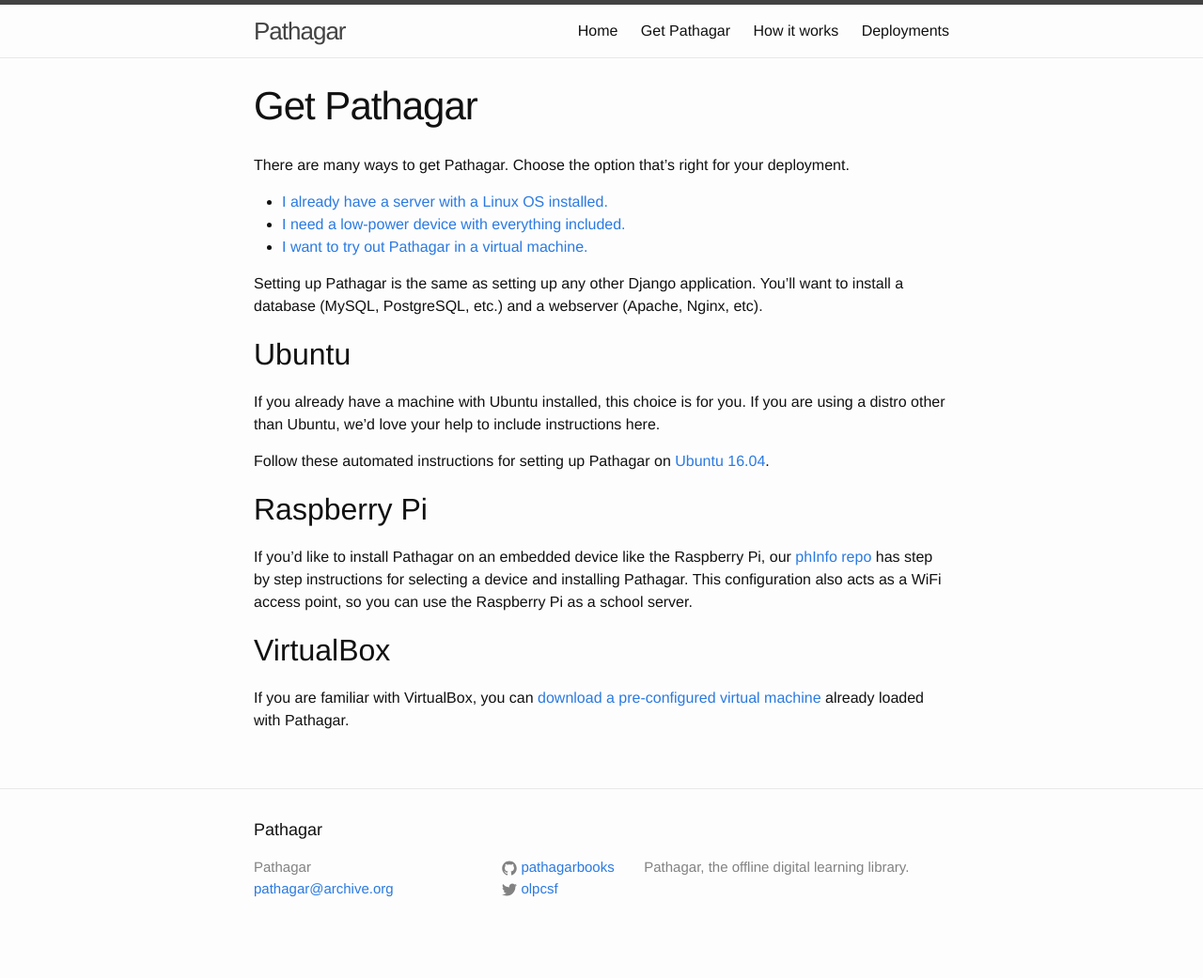
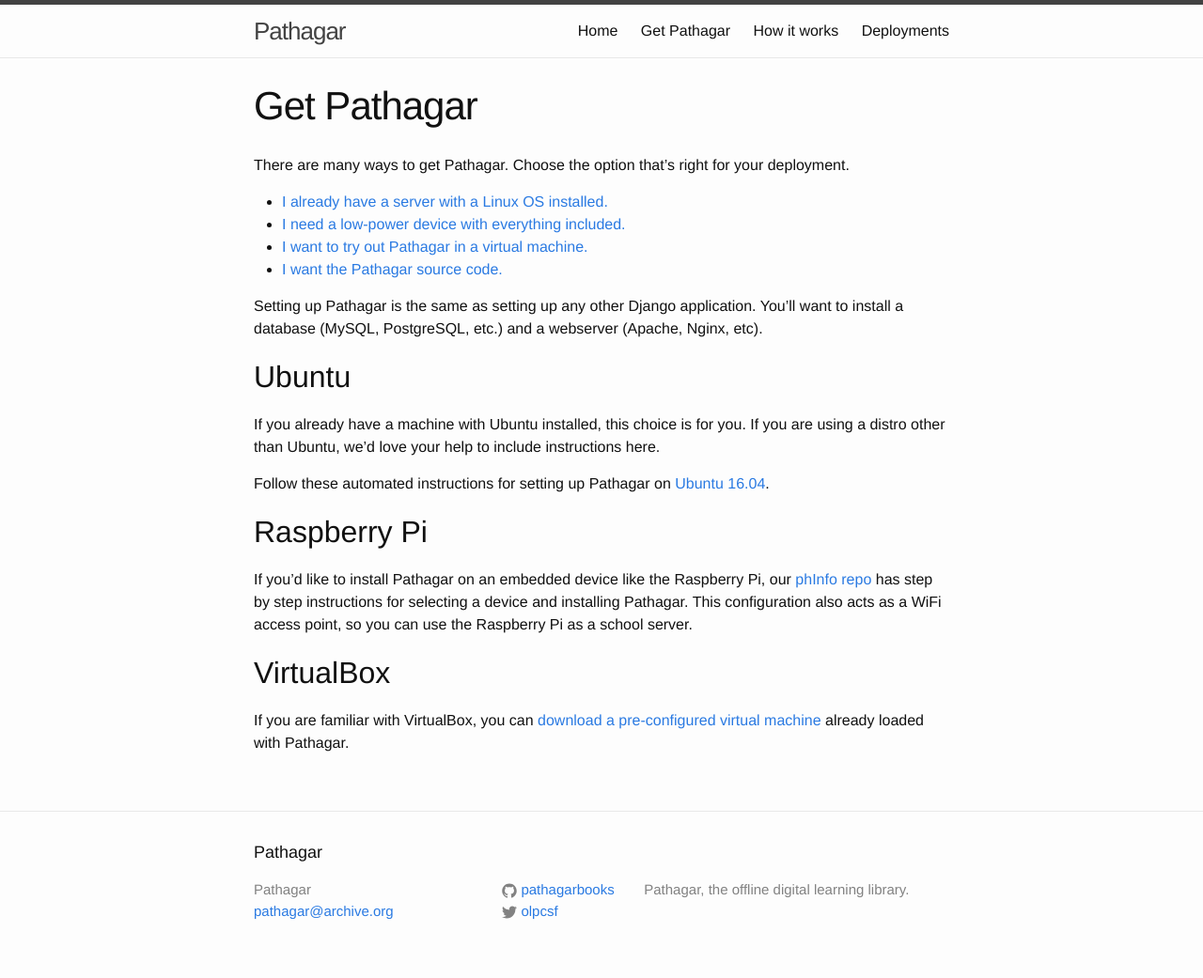
Before and after one commit to olpcsf/pathagar.info, a Jekyll site: the page built from get-pathagar.md, in a window 1280 px wide. Shown: the whole page at 94% size. Built offline with Jekyll 4.4.1, drawn with Linux system fonts in a browser that asks for light colours; before the commit the page ends 1017 px from its top, so only the background shows below that.

Commit message:
Add an option to get Pathagar from source

```diff
--- a/get-pathagar.md
+++ b/get-pathagar.md
@@ -10,6 +10,7 @@ deployment.
 - [I already have a server with a Linux OS installed.](#ubuntu)
 - [I need a low-power device with everything included.](#raspberry-pi)
 - [I want to try out Pathagar in a virtual machine.](#virtualbox)
+- [I want the Pathagar source code.](https://github.com/pathagarbooks/pathagar)
 
 Setting up Pathagar is the same as setting up any other Django application.
 You'll want to install a database (MySQL, PostgreSQL, etc.) and a webserver
```
